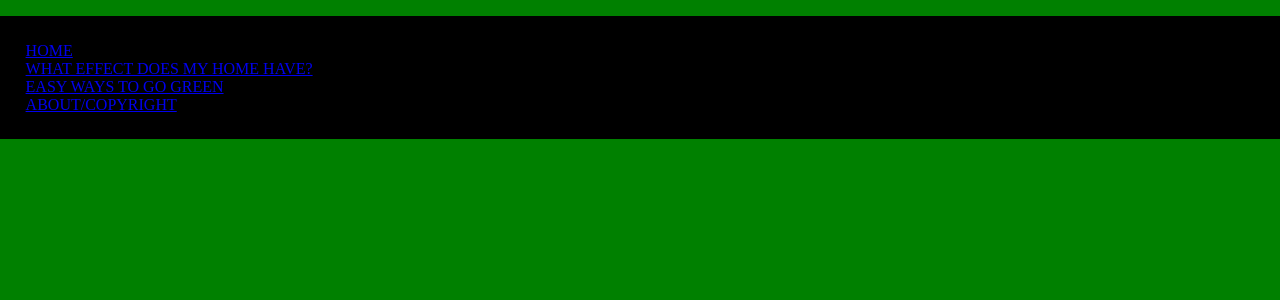
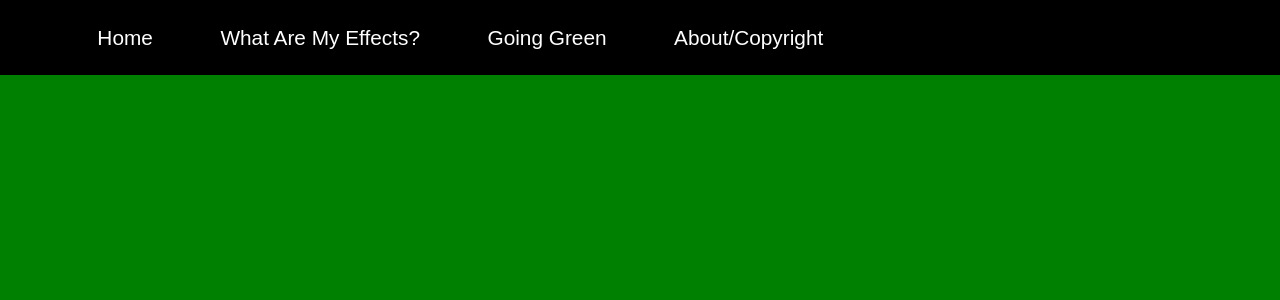
Before and after one commit to Scaledfish64/TheGreeningProject, a PHP site: page /quiz.html in a window 1280 px wide. Shown: the top 300 px of the page. Run offline with PHP 8.4, Linux system fonts and the light colour scheme; some web fonts are replaced.

Commit message:
nav for all pages

```diff
--- a/index.css
+++ b/index.css
@@ -154,10 +154,11 @@ button{
   font-family: 'Montserrat', sans-serif;
   text-align: center;
   margin: 3% auto;
-  font-size: 3em
+  font-size: 2.8em
 }
 
 .para{
   padding: 5%;
   margin: 0;
+  padding-top: 0;
 }
--- a/index.html
+++ b/index.html
@@ -25,8 +25,8 @@
       <div class="landing-div">
         <h1 class="landing-header">The Greening Project</h1>
         <p class="landing-info">
-            We believe that converting people to clean energy is the sole
-            determinant of the future of us and our planet, and that
+            We believe that converting people to clean energy will be the sole
+            determinant of the future for us and our planet, and that
             it is crucial to execute properly. Our mission is to ensure
             that you change your carbon footprint to a sustainable level,
             in a way that best suits your needs.
--- a/quiz.html
+++ b/quiz.html
@@ -4,19 +4,23 @@
             <link href = "index.css" rel = "stylesheet" type = "text/css" />
         </head>
         <body>
-            <ul class = "nav">
-                <li class = "nav-li">
-                    <a class = "nav-li-a" href = "index.html">HOME</a>
-                </li>
-                <li class = "nav-li">
-                    <a class = "nav-li-a" href = "quiz.html">WHAT EFFECT DOES MY HOME HAVE?</a>
-                </li>
-                <li class = "nav-li">
-                    <a class = "nav-li-a" href = "tips.html">EASY WAYS TO GO GREEN</a>
-                </li>
-                <li class = "nav-li">
-                    <a class = "nav-li-a" href = "about.html">ABOUT/COPYRIGHT</a>
-                </li>
-            </ul>
+            <section>
+                <nav class="nav">
+                  <ul class="nav-list">
+                    <li class="nav-item">
+                      <a class="nav-text hover-underline" href="index.html">Home</a>
+                    </li>
+                    <li class="nav-item">
+                      <a class="nav-text hover-underline" href="quiz.html">What Are My Effects?</a>
+                    </li>
+                    <li class="nav-item">
+                      <a class="nav-text hover-underline" href="tips.html">Going Green</a>
+                    </li>
+                    <li class="nav-item">
+                      <a class="nav-text hover-underline" href="about.html">About/Copyright</a>
+                    </li>
+                  </ul>
+                </nav>
+              </section>
         </body>
     </html>
```
Also changed, not shown: about.html (+18 -14 lines), tips.html (+18 -14 lines).
